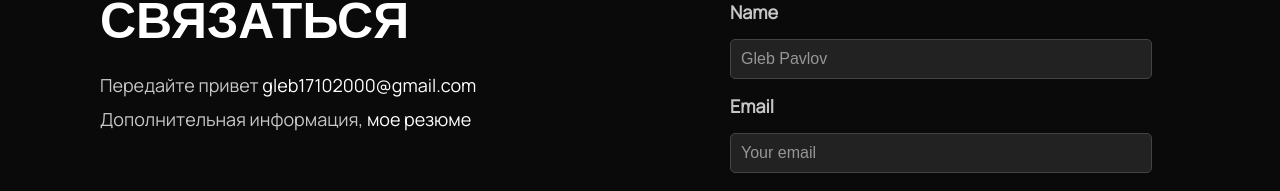
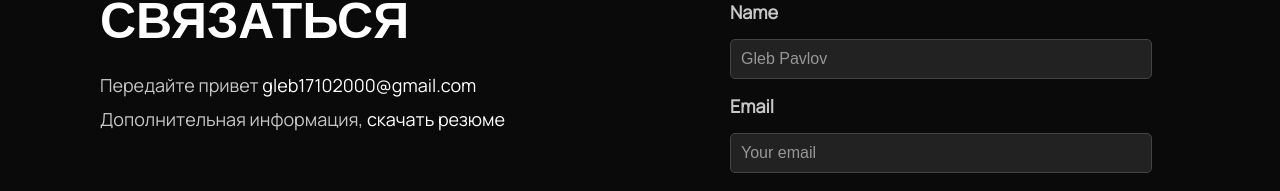
Before and after one commit to GlebaTV/portfolio, a React (Vite) app: page /contact in a window 1280 px wide. Shown: the part 150-341 px from the top of the page. Built offline with nearby package versions, Linux system fonts and the light colour scheme; a web font is replaced by a local one.

Commit message:
fixed resume

```diff
--- a/src/sections/Contact/Contact.jsx
+++ b/src/sections/Contact/Contact.jsx
@@ -45,7 +45,7 @@ const Contact = () => {
         <p className={styles.text}>
           Дополнительная информация,{" "}
           <a href={resumePdf} className={styles.resume} download="resume.pdf" type="application/pdf">
-            мое резюме
+            скачать резюме
           </a>
         </p>
       </div>
```
Also changed, not shown: 1 other file (tests, documents, lock files or other folders).
